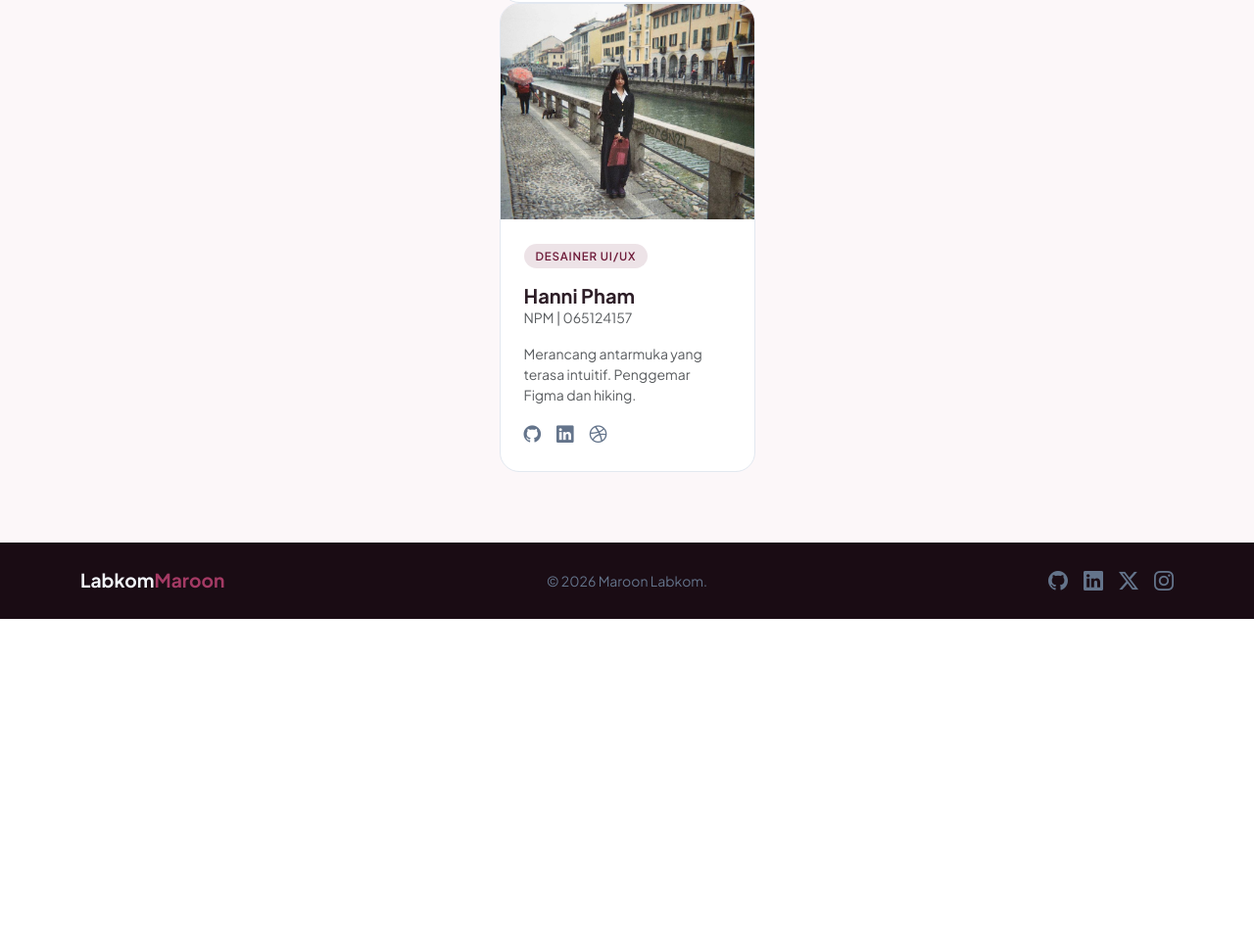
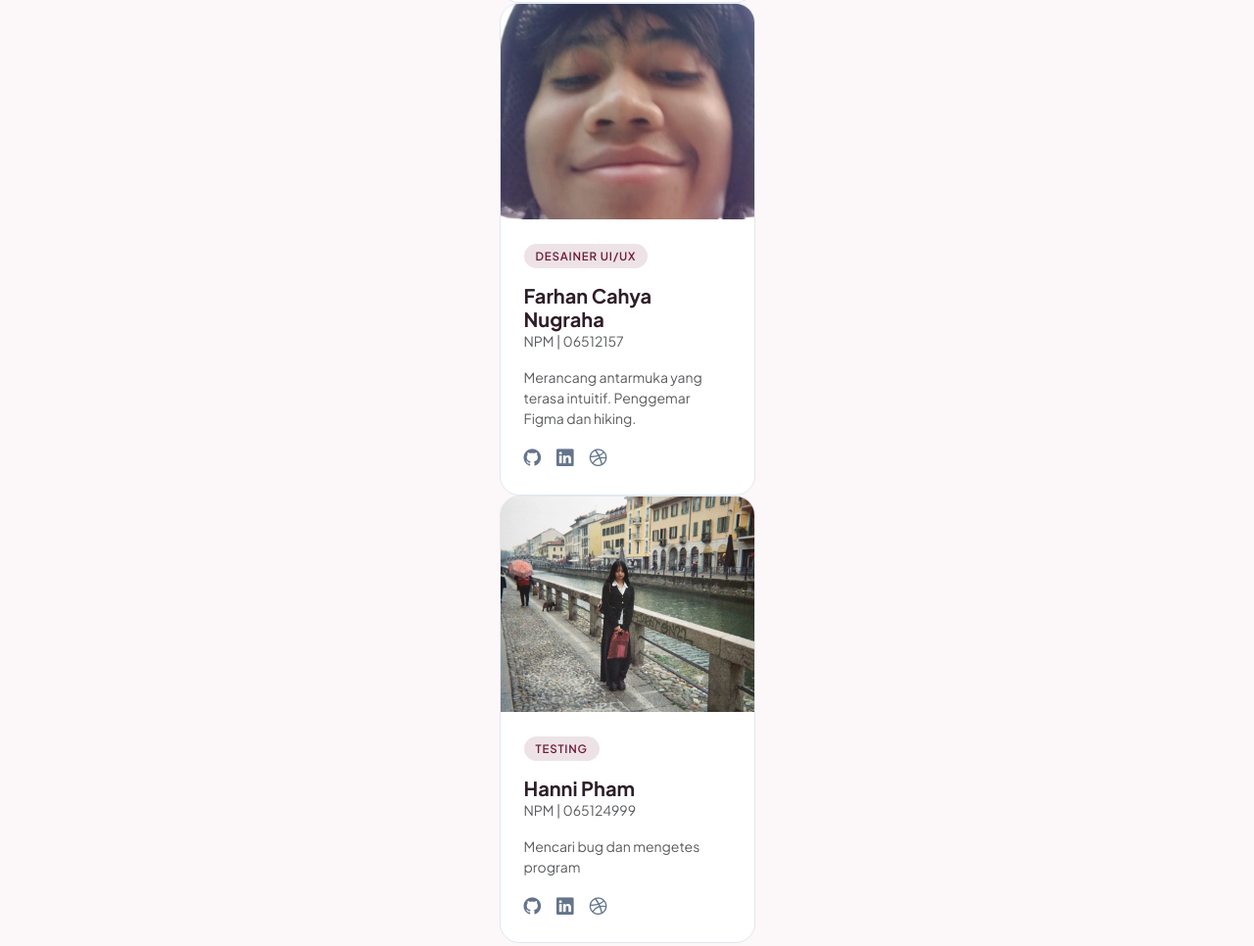
Before and after one commit to aliefsetiawand/SE-Pertemuan-5, a plain HTML site: page index.html in a window 1280 px wide. Shown: the part 2604-3570 px from the top of the page at 98% size. Before the commit the page ends 3236 px from the top, so only its background shows below. Drawn offline with nearby package versions, Linux system fonts and the light colour scheme.

Commit message:
edit bio

```diff
--- a/index.html
+++ b/index.html
@@ -286,16 +286,42 @@
           <div class="team-card bg-white h-100">
             <div class="photo-wrap">
               <img
+                src="images/aan.jpeg"
+                alt="ari"
+              />
+            </div>
+            <div class="p-4">
+              <span class="role-badge mb-2">Desainer UI/UX</span>
+              <h5 class="fw-700 mb-0 mt-2" style="font-weight:700;">Farhan Cahya Nugraha</h5>
+              <p class="text-muted small mb-3">NPM | 06512157</p>
+              <p class="text-muted small mb-3">
+                Merancang antarmuka yang terasa intuitif. Penggemar Figma dan hiking.
+              </p>
+              <div class="d-flex gap-3">
+                <a href="#" class="social-link"><i class="bi bi-github"></i></a>
+                <a href="#" class="social-link"><i class="bi bi-linkedin"></i></a>
+                <a href="#" class="social-link"><i class="bi bi-dribbble"></i></a>
+              </div>
+            </div>
+          </div>
+        </div>
+      </div>
+
+      <div class="row g-4 justify-content-center">
+        <div class="col-md-6 col-lg-3">
+          <div class="team-card bg-white h-100">
+            <div class="photo-wrap">
+              <img
                 src="images/hanni.jpg"
                 alt="ari"
               />
             </div>
             <div class="p-4">
-              <span class="role-badge mb-2">Desainer UI/UX</span>
+              <span class="role-badge mb-2">Testing</span>
               <h5 class="fw-700 mb-0 mt-2" style="font-weight:700;">Hanni Pham</h5>
-              <p class="text-muted small mb-3">NPM | 065124157</p>
+              <p class="text-muted small mb-3">NPM | 065124999</p>
               <p class="text-muted small mb-3">
-                Merancang antarmuka yang terasa intuitif. Penggemar Figma dan hiking.
+                Mencari bug dan mengetes program
               </p>
               <div class="d-flex gap-3">
                 <a href="#" class="social-link"><i class="bi bi-github"></i></a>
```
Also changed, not shown: images/aan.jpeg (added).
